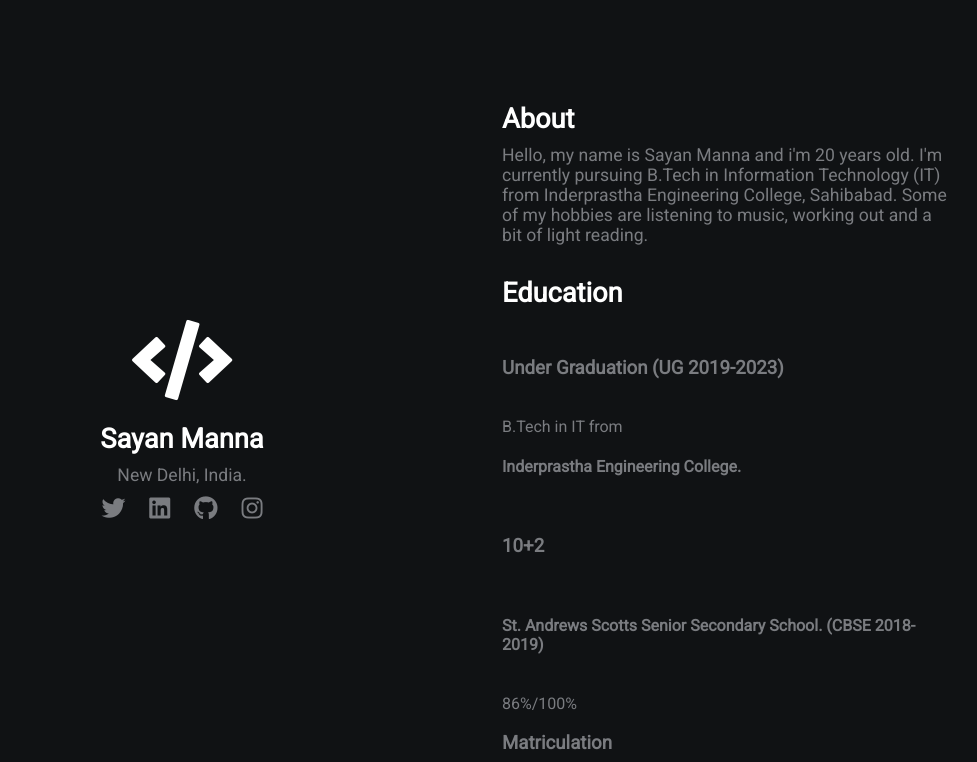
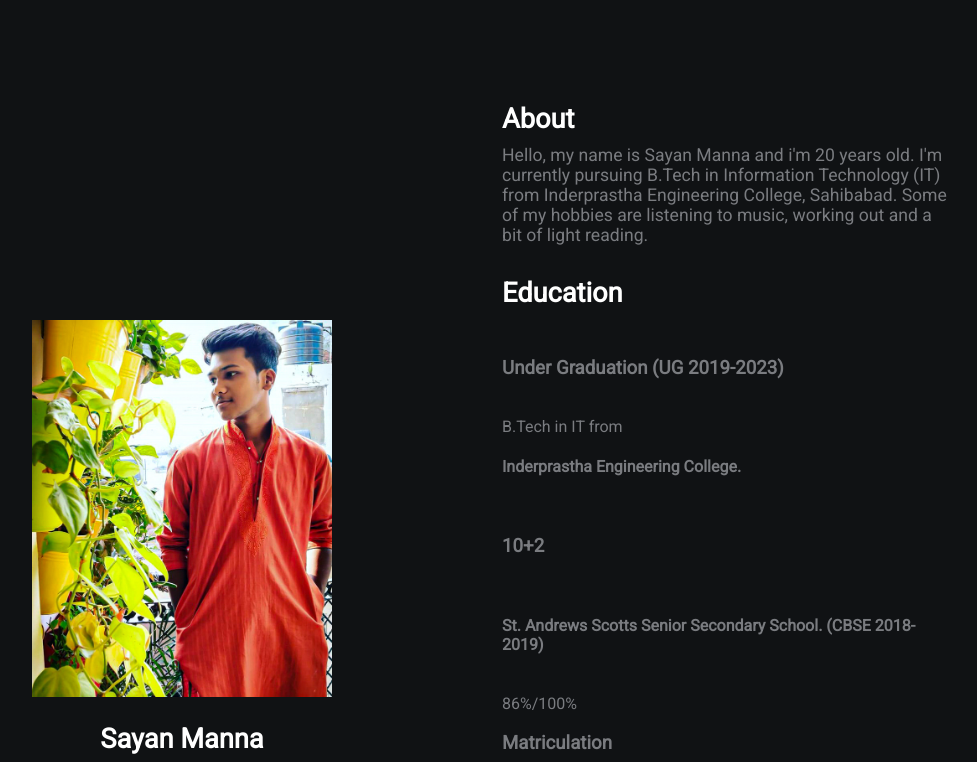
Before and after one commit to Sayanism/portfolio, a plain HTML site: page portfolio.html in a window 1280 px wide. Shown: the top 762 px of the page, without its empty margins (138-1115 px from the left). Drawn offline with Linux system fonts and the light colour scheme.

Commit message:
second commit

```diff
--- a/portfolio.html
+++ b/portfolio.html
@@ -11,7 +11,7 @@
 <body>
     <div class="grid-2">
         <div class="section-1">
-            <i class="fas fa-code fa-5x white"></i>
+            <img src="picture.jpg" style="width:300px;">
             <h2>Sayan Manna</h2>
             <p>New Delhi, India.</p>
             <a href="https://twitter.com/sayanism_"><i class="fab fa-twitter"></i></a>
```
Also changed, not shown: picture.jpg (added).
